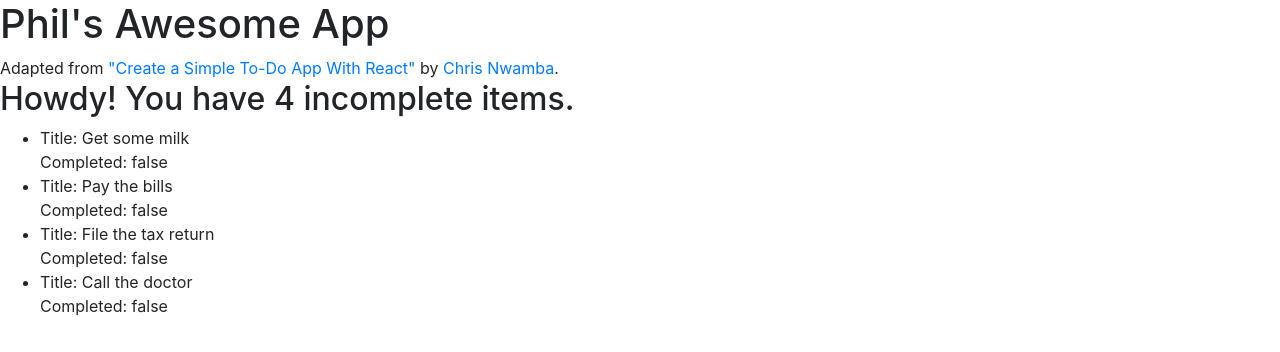
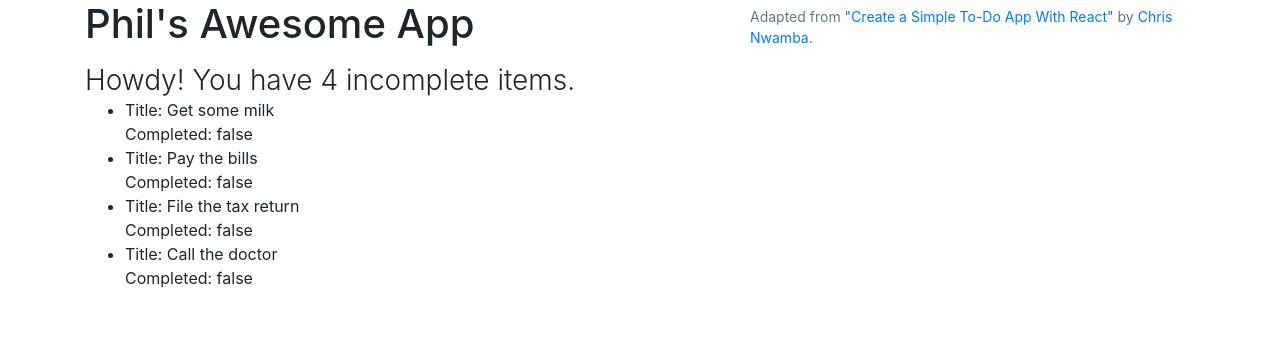
Before and after one commit to alexgs/alex-awesome-app, a React app: page / in a window 1280 px wide. Shown: the top 352 px of the page. Built offline with nearby package versions, Linux system fonts and the light colour scheme; what @fortawesome/fontawesome would draw is missing.

Commit message:
Add styling to Header and Greeting components

```diff
--- a/src/App.js
+++ b/src/App.js
@@ -62,7 +62,7 @@ class App extends React.PureComponent {
     render() {
         const incompleteCount = getIncompleteCount( this.state.tasks );
         return (
-            <div>
+            <div className={ 'container' }>
                 <Header />
                 <Greeting incompleteCount={ incompleteCount } />
                 <TaskList tasks={ this.state.tasks } toggleTaskStatus={ this.toggleComplete } />
--- a/src/home/Greeting.js
+++ b/src/home/Greeting.js
@@ -1,5 +1,11 @@
 import PropTypes from 'prop-types';
 import React from 'react';
+
+const greetingStyle = {
+    fontSize: '1.75rem',
+    fontWeight: 300,
+    lineHeight: 1.2
+};
 
 class Greeting extends React.PureComponent {
     static propTypes = {
@@ -12,8 +18,10 @@ class Greeting extends React.PureComponent {
 
     render() {
         return (
-            <div>
-                <h2>Howdy! You have { this.props.incompleteCount } incomplete items.</h2>
+            <div className={ 'row mt-3' }>
+                <div className={ 'col' } style={ greetingStyle }>
+                    Howdy! You have { this.props.incompleteCount } incomplete items.
+                </div>
             </div>
         );
     }
--- a/src/home/Header.js
+++ b/src/home/Header.js
@@ -1,11 +1,15 @@
 import React from 'react';
+
+const subtitleStyle = {
+    fontSize: '87.5%'       // Convert Bootstrap standard 16px font to 14px
+};
 
 class Header extends React.PureComponent {
     render() {
         return (
-            <div>
-                <h1>Phil's Awesome App</h1>
-                <div>
+            <div className={ 'row align-items-end' }>
+                <h1 className={ 'col-md mb-0' }>Phil's Awesome App</h1>
+                <div className={ 'col-md-5 ml-auto text-muted' } style={ subtitleStyle }>
                     { 'Adapted from ' }
                     <a href={ 'https://scotch.io/tutorials/create-a-simple-to-do-app-with-react' }>
                         "Create a Simple To-Do App With React"
```
